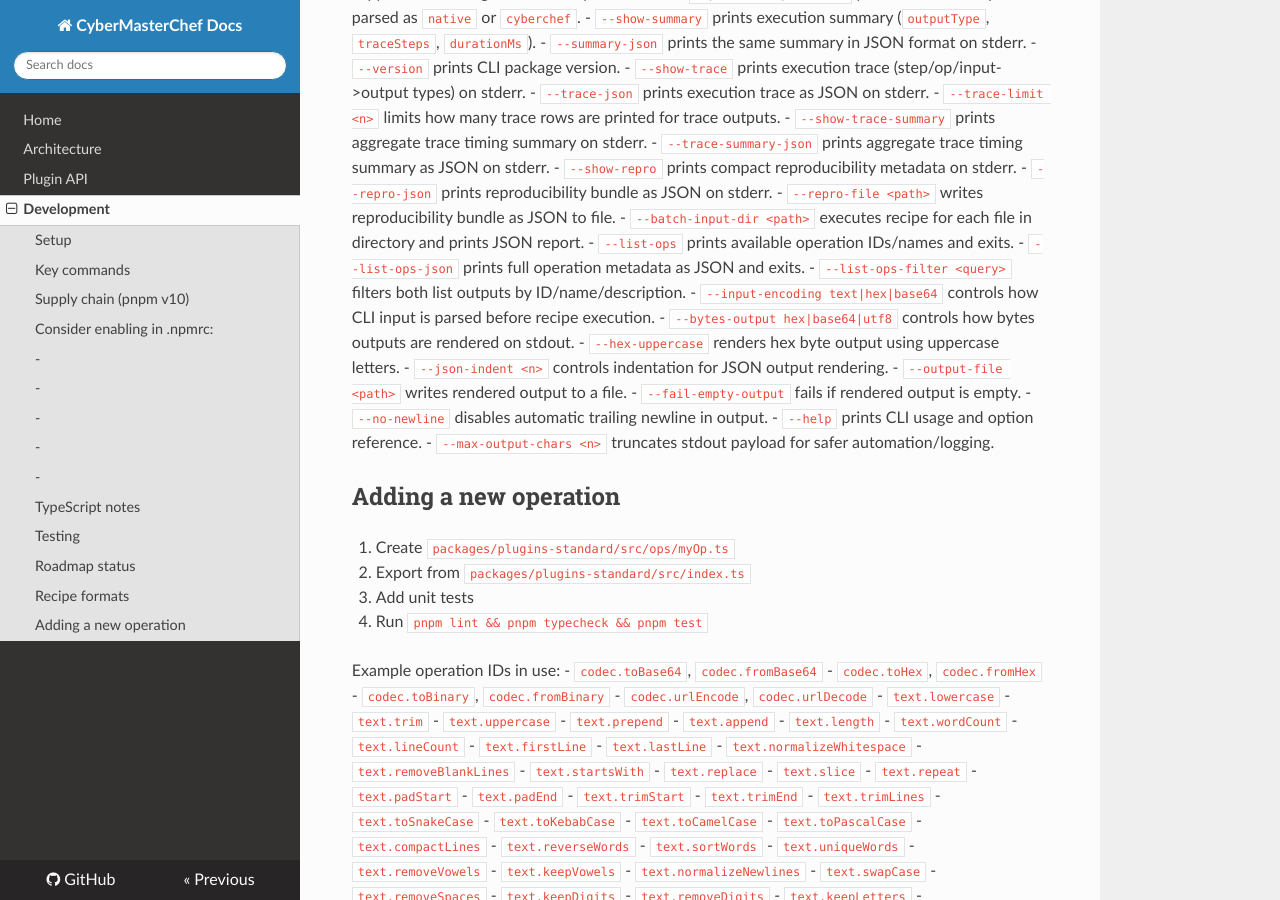
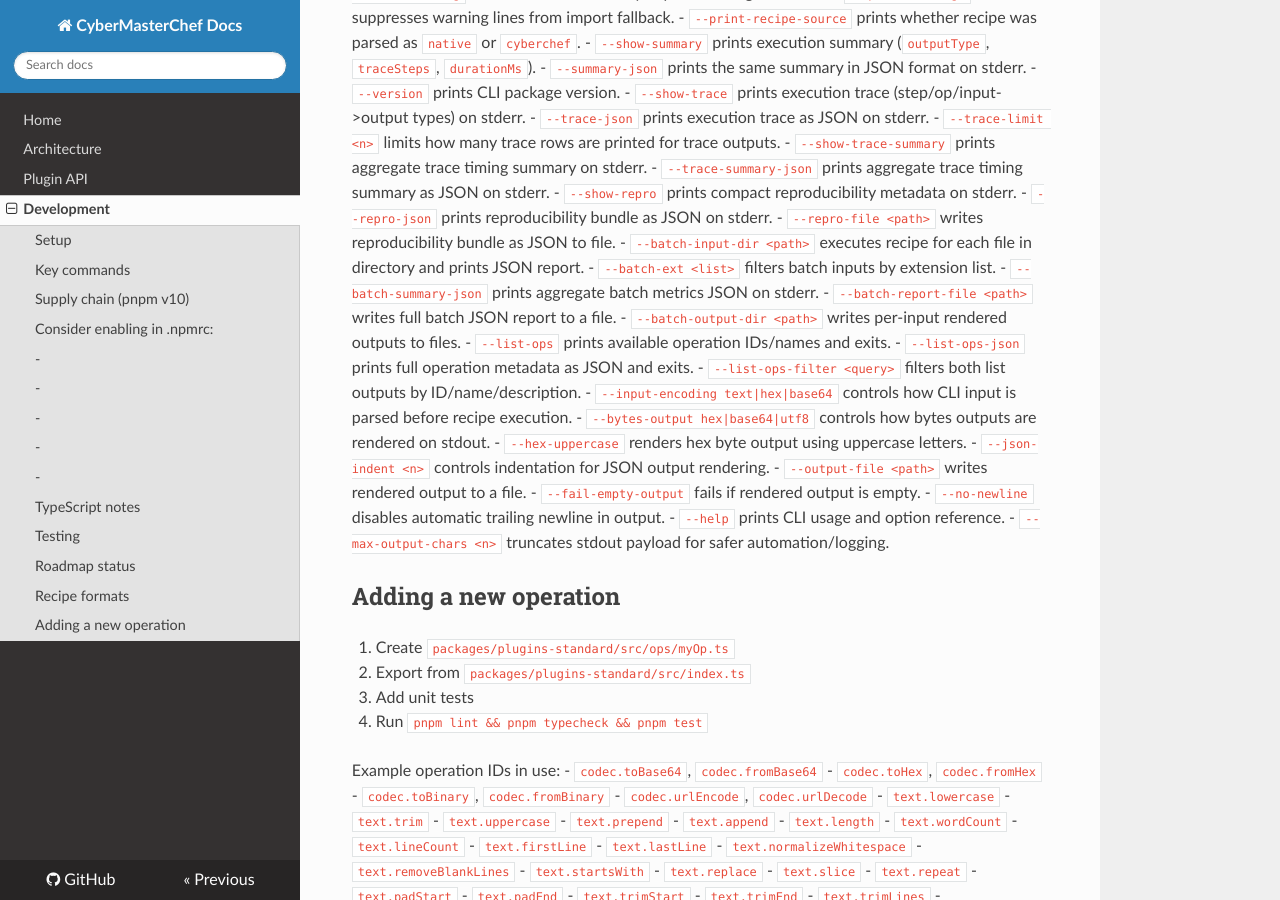
Before and after one commit to mkilijanek/CyberMasterChef, an MkDocs documentation site: the page built from docs/development.md, in a window 1280 px wide and 900 px high, scrolled down 2959 px. Built offline with MkDocs 1.6.1, drawn with Linux system fonts in a browser that asks for light colours; nearby versions of some CDN libraries; some of the changed text lies outside the part shown.

Commit message:
Document queue controls and enhanced CLI batch options

```diff
--- a/docs/development.md
+++ b/docs/development.md
@@ -73,6 +73,7 @@ Commit `pnpm-lock.yaml` to the repo for reproducible builds.
   - `e2e/workbench-negative.spec.ts` (invalid import, no-compatible-import, empty-search states)
   - `e2e/workbench-persistence.spec.ts` (recipe/input/toggles/search restore after reload)
   - `e2e/workbench-repro.spec.ts` (run metadata visibility: run id + recipe/input hash)
+  - `e2e/workbench-pool-settings.spec.ts` (pool size and max queue persistence)
 - CI now enforces Playwright E2E (`pnpm test:e2e`) in `.github/workflows/ci.yml`.
 - `engine` tests include abort/cancel behavior coverage (`AbortSignal` path).
 - Golden recipes: regression tests against CyberChef-compatible recipe JSON (actively extended).
@@ -130,6 +131,10 @@ CLI behavior:
 - `--repro-json` prints reproducibility bundle as JSON on stderr.
 - `--repro-file <path>` writes reproducibility bundle as JSON to file.
 - `--batch-input-dir <path>` executes recipe for each file in directory and prints JSON report.
+- `--batch-ext <list>` filters batch inputs by extension list.
+- `--batch-summary-json` prints aggregate batch metrics JSON on stderr.
+- `--batch-report-file <path>` writes full batch JSON report to a file.
+- `--batch-output-dir <path>` writes per-input rendered outputs to files.
 - `--list-ops` prints available operation IDs/names and exits.
 - `--list-ops-json` prints full operation metadata as JSON and exits.
 - `--list-ops-filter <query>` filters both list outputs by ID/name/description.
```
Also changed, not shown: README.md (+5 -0 lines), docs/architecture.md (+1 -1 lines).
